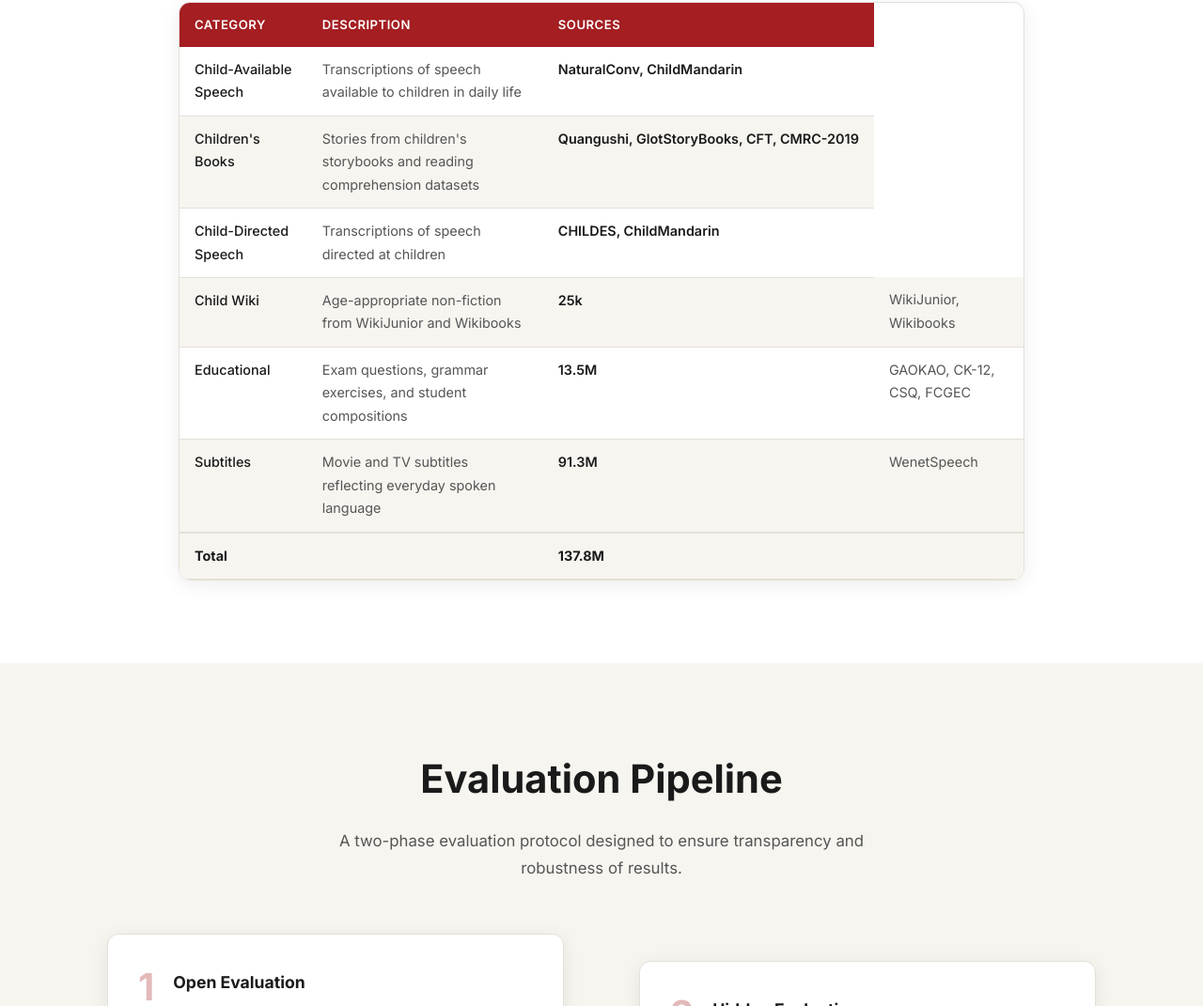
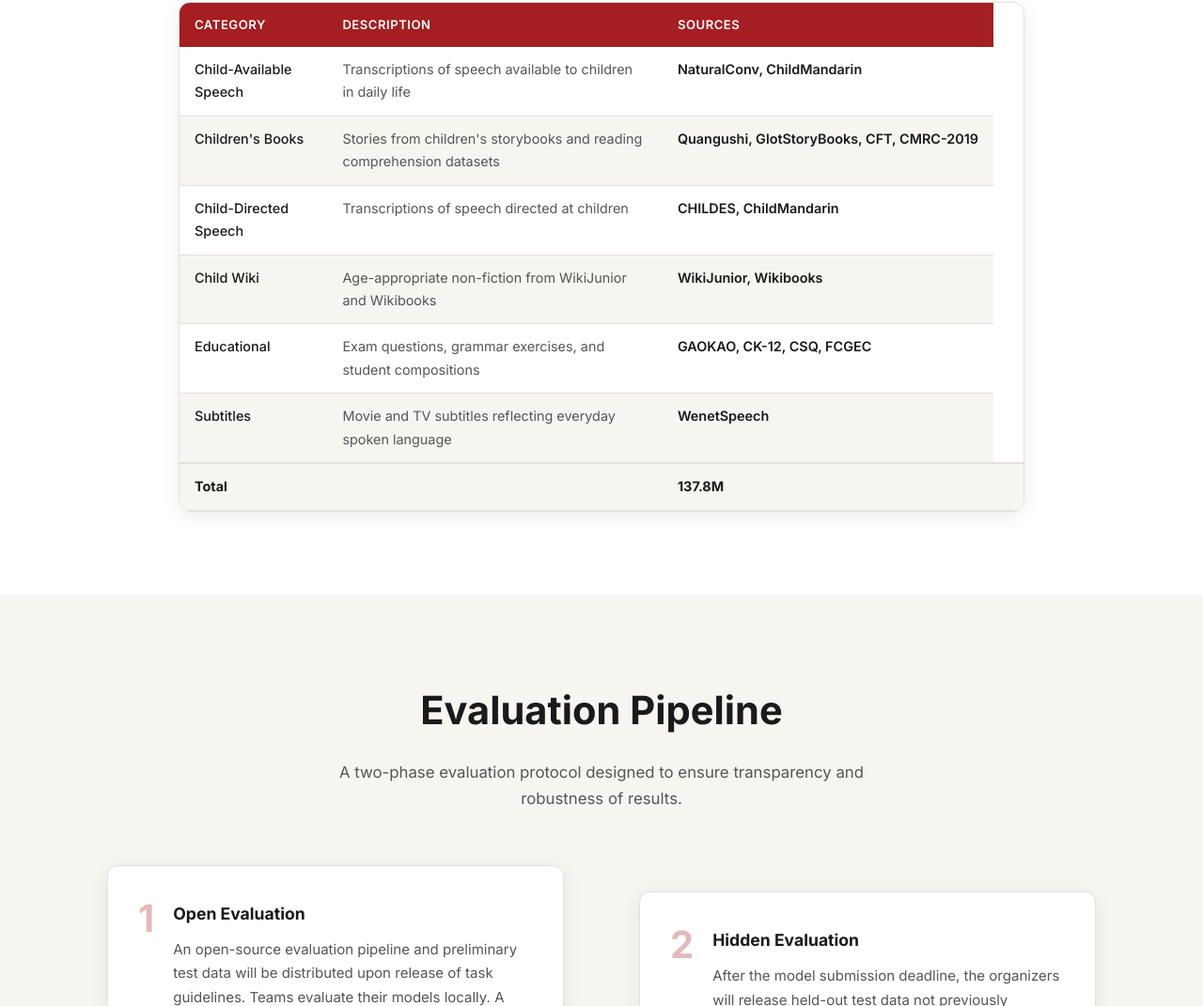
Before and after one commit to chinese-babylm/chinese-babylm.github.io, a plain HTML site: page index.html in a window 1280 px wide. Shown: the part 3439-4510 px from the top of the page at 94% size. Drawn offline with Linux system fonts and the light colour scheme.

Commit message:
Update index.html

```diff
--- a/index.html
+++ b/index.html
@@ -248,19 +248,16 @@
                 <tr>
                   <td data-en="Child Wiki" data-zh="儿童百科">Child Wiki</td>
                   <td data-en="Age-appropriate non-fiction from WikiJunior and Wikibooks" data-zh="来自WikiJunior和Wikibooks的适龄非虚构内容">Age-appropriate non-fiction from WikiJunior and Wikibooks</td>
-                  <td>25k</td>
                   <td>WikiJunior, Wikibooks</td>
                 </tr>
                 <tr>
                   <td data-en="Educational" data-zh="教育类">Educational</td>
                   <td data-en="Exam questions, grammar exercises, and student compositions" data-zh="考试题目、语法练习和学生作文">Exam questions, grammar exercises, and student compositions</td>
-                  <td>13.5M</td>
                   <td>GAOKAO, CK-12, CSQ, FCGEC</td>
                 </tr>
                 <tr>
                   <td data-en="Subtitles" data-zh="字幕">Subtitles</td>
                   <td data-en="Movie and TV subtitles reflecting everyday spoken language" data-zh="反映日常口语的影视字幕">Movie and TV subtitles reflecting everyday spoken language</td>
-                  <td>91.3M</td>
                   <td>WenetSpeech</td>
                 </tr>
                 <tr class="corpus-total">
```
